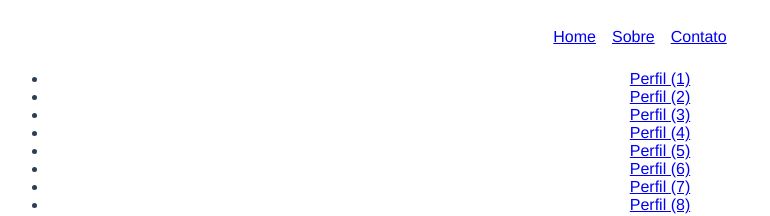
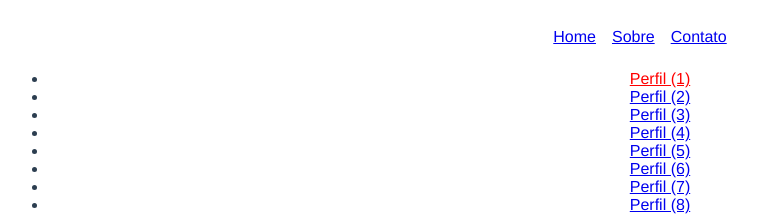
Before and after one commit to dnsdigitaltech/2024vuejs2024vuejs, a Vue app in the folder router/: page /perfil/1 in a window 1280 px wide. Shown: the part 260-476 px from the top of the page, without its empty margins (0-770 px from the left). Built offline with nearby package versions, Linux system fonts and the light colour scheme; the HTML template or start-up script is replaced by a standard one.

Commit message:
VueJs Active Link

```diff
--- a/router/src/components/Navbar.vue
+++ b/router/src/components/Navbar.vue
@@ -56,4 +56,7 @@ export default {
         margin: 0;
         padding: 8px;
     }
+    a.router-link-exact-active{
+        color: red;
+    }
 </style>
```
